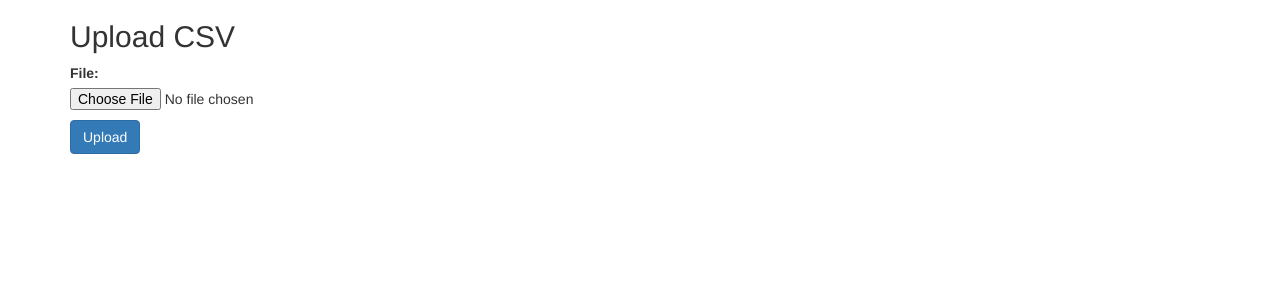
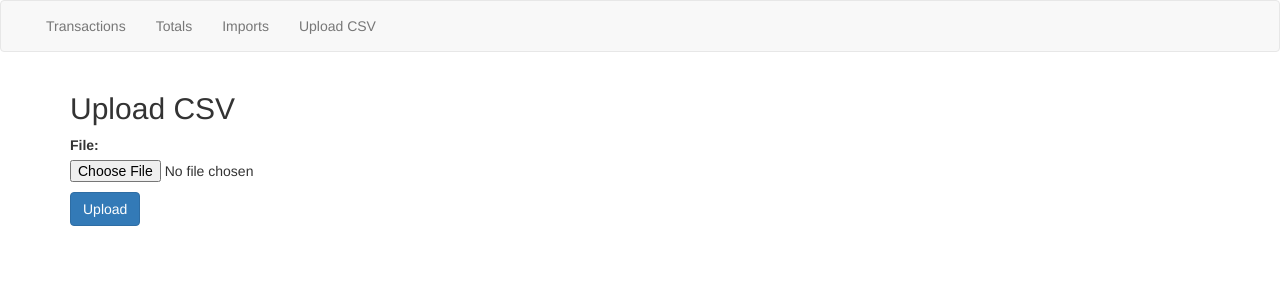
Before and after one commit to dchukhin/skameika, a Django app: a page that uses skameika/templates/base.html in a window 1280 px wide. Shown: the top 300 px of the page. Run offline with Django 3.2, Linux system fonts and the light colour scheme; some libraries are stand-ins or nearby versions.

Commit message:
add navbar

```diff
--- a/skameika/templates/base.html
+++ b/skameika/templates/base.html
@@ -24,6 +24,25 @@
             {% endfor %}
         </ul>
     {% endif %}
+    <nav class="navbar navbar-default">
+        <div class="container-fluid">
+            <div class="navbar-header">
+                <button type="button" class="navbar-toggle collapsed" data-toggle="collapse" data-target="#main-nav">
+                    <span class="icon-bar"></span>
+                    <span class="icon-bar"></span>
+                    <span class="icon-bar"></span>
+                </button>
+            </div>
+            <div class="collapse navbar-collapse" id="main-nav">
+                <ul class="nav navbar-nav">
+                    <li><a href="{% url 'transactions' %}">Transactions</a></li>
+                    <li><a href="{% url 'totals' %}">Totals</a></li>
+                    <li><a href="{% url 'csv_import_list' %}">Imports</a></li>
+                    <li><a href="{% url 'upload_csv' %}">Upload CSV</a></li>
+                </ul>
+            </div>
+        </div>
+    </nav>
     <div class="container">
         {% block content %}{% endblock %}
     </div>
```
